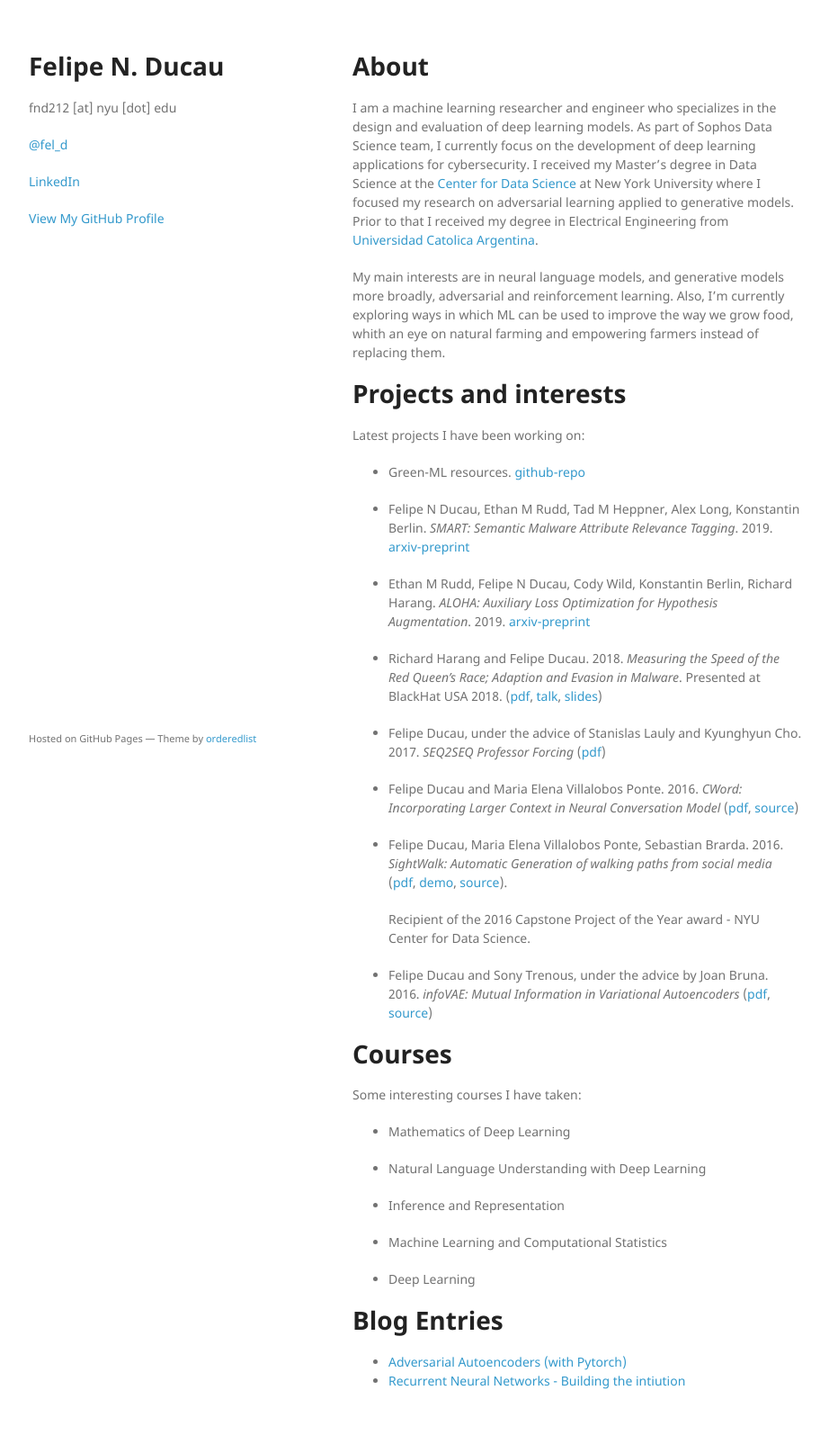
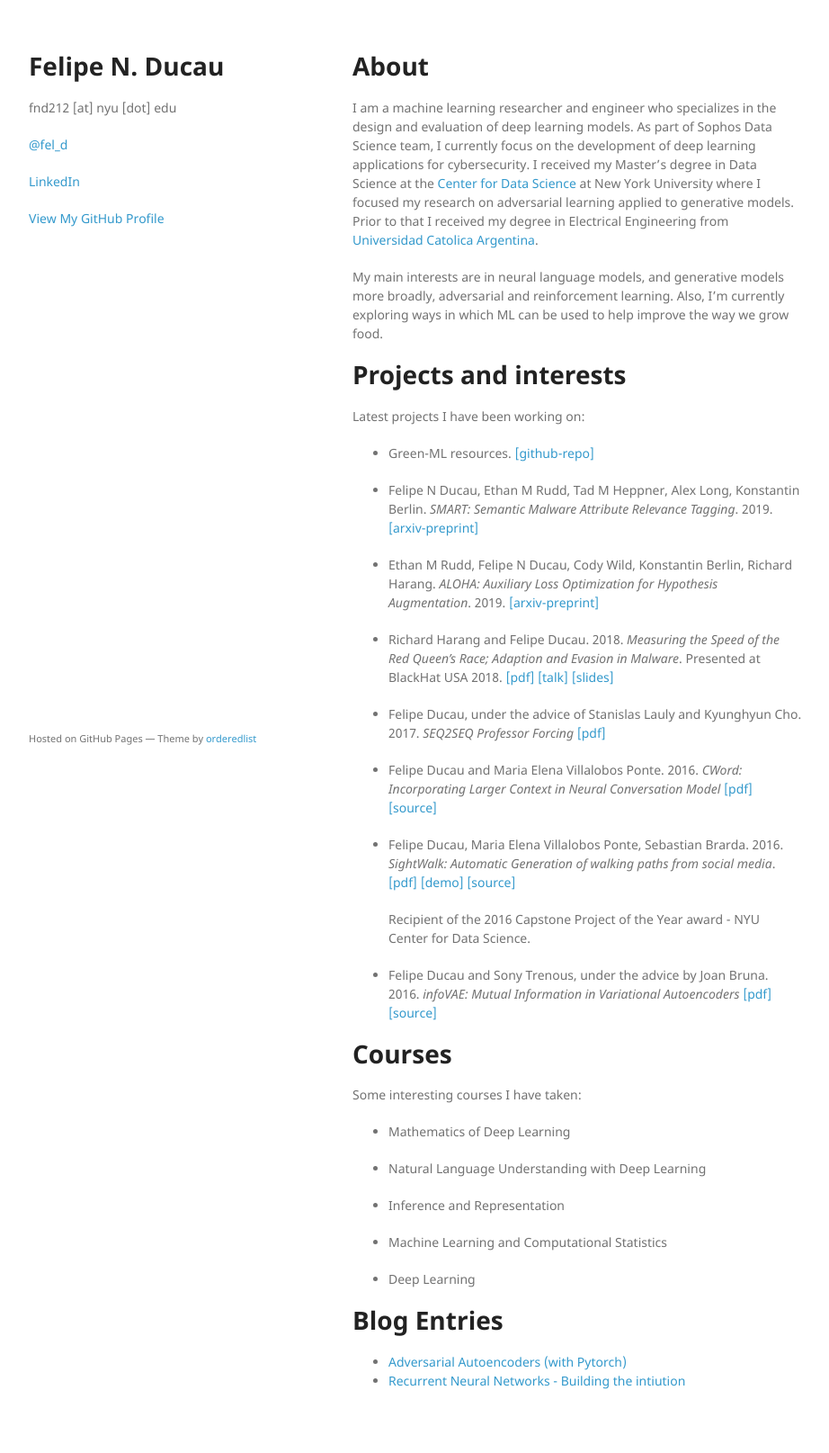
Before and after one commit to fducau/fducau.github.io, a Jekyll site: the page built from index.md, in a window 1280 px wide. Shown: the whole page at 90% size, without its empty margins (178-1100 px from the left). Built offline with Jekyll 4.4.1, drawn with Linux system fonts in a browser that asks for light colours; our own code applies the rules of GitHub Pages for plain Markdown files.

Commit message:
Update index.md

```diff
--- a/index.md
+++ b/index.md
@@ -5,28 +5,28 @@ layout: default
 # [](#header-2)About
 I am a machine learning researcher and engineer who specializes in the design and evaluation of deep learning models. As part of Sophos Data Science team, I currently focus on the development of deep learning applications for cybersecurity. I received my Master's degree in Data Science at the [Center for Data Science](http://cds.nyu.edu/) at New York University where I focused my research on adversarial learning applied to generative models. Prior to that I received my degree in Electrical Engineering from [Universidad Catolica Argentina](http://www.uca.edu.ar/index.php/site/index/es/uca/facultad-de-ciencias-fisicomatematicas-e-ingenieria/).
 
-My main interests are in neural language models, and generative models more broadly, adversarial and reinforcement learning. Also, I'm currently exploring ways in which ML can be used to improve the way we grow food, whith an eye on natural farming and empowering farmers instead of replacing them.
+My main interests are in neural language models, and generative models more broadly, adversarial and reinforcement learning. Also, I'm currently exploring ways in which ML can be used to help improve the way we grow food.
 
 # [](#header-2)Projects and interests
 Latest projects I have been working on:
 
-- Green-ML resources. [github-repo](https://github.com/fducau/green)
+- Green-ML resources. [[github-repo]](https://github.com/fducau/green)
 
-- Felipe N Ducau, Ethan M Rudd, Tad M Heppner, Alex Long, Konstantin Berlin. _SMART: Semantic Malware Attribute Relevance Tagging_. 2019. [arxiv-preprint](https://arxiv.org/abs/1905.06262)
+- Felipe N Ducau, Ethan M Rudd, Tad M Heppner, Alex Long, Konstantin Berlin. _SMART: Semantic Malware Attribute Relevance Tagging_. 2019. [[arxiv-preprint]](https://arxiv.org/abs/1905.06262)
 
-- Ethan M Rudd, Felipe N Ducau, Cody Wild, Konstantin Berlin, Richard Harang. _ALOHA: Auxiliary Loss Optimization for Hypothesis Augmentation_. 2019. [arxiv-preprint](https://arxiv.org/abs/1903.05700)
+- Ethan M Rudd, Felipe N Ducau, Cody Wild, Konstantin Berlin, Richard Harang. _ALOHA: Auxiliary Loss Optimization for Hypothesis Augmentation_. 2019. [[arxiv-preprint]](https://arxiv.org/abs/1903.05700)
 
-- Richard Harang and Felipe Ducau. 2018. _Measuring the Speed of the Red Queen's Race; Adaption and Evasion in Malware_. Presented at BlackHat USA 2018. ([pdf](https://i.blackhat.com/us-18/Wed-August-8/us-18-Harang-Measuring-the-Speed-of-the-Red-Queens-Race-wp.pdf), [talk](https://www.blackhat.com/us-18/briefings/schedule/#measuring-the-speed-of-the-red-queens-race-adaption-and-evasion-in-malware-11214), [slides](https://i.blackhat.com/us-18/Wed-August-8/us-18-Harang-Measuring-the-Speed-of-the-Red-Queens-Race.pdf))
+- Richard Harang and Felipe Ducau. 2018. _Measuring the Speed of the Red Queen's Race; Adaption and Evasion in Malware_. Presented at BlackHat USA 2018. [[pdf]](https://i.blackhat.com/us-18/Wed-August-8/us-18-Harang-Measuring-the-Speed-of-the-Red-Queens-Race-wp.pdf) [[talk]](https://www.blackhat.com/us-18/briefings/schedule/#measuring-the-speed-of-the-red-queens-race-adaption-and-evasion-in-malware-11214) [[slides]](https://i.blackhat.com/us-18/Wed-August-8/us-18-Harang-Measuring-the-Speed-of-the-Red-Queens-Race.pdf)
 
-- Felipe Ducau, under the advice of Stanislas Lauly and Kyunghyun Cho. 2017. _SEQ2SEQ Professor Forcing_ ([pdf](https://github.com/fducau/nmt/raw/adversarial_stable/seq2seq_professor_forcing.pdf))
+- Felipe Ducau, under the advice of Stanislas Lauly and Kyunghyun Cho. 2017. _SEQ2SEQ Professor Forcing_ [[pdf]](https://github.com/fducau/nmt/raw/adversarial_stable/seq2seq_professor_forcing.pdf)
 
-- Felipe Ducau and Maria Elena Villalobos Ponte. 2016. _CWord: Incorporating Larger Context in Neural Conversation Model_ ([pdf](https://github.com/fducau/CWord/blob/master/CWord_fnd212_mvp291.pdf), [source](https://github.com/fducau/CWord))
+- Felipe Ducau and Maria Elena Villalobos Ponte. 2016. _CWord: Incorporating Larger Context in Neural Conversation Model_ [[pdf]](https://github.com/fducau/CWord/blob/master/CWord_fnd212_mvp291.pdf) [[source]](https://github.com/fducau/CWord)
 
-- Felipe Ducau, Maria Elena Villalobos Ponte, Sebastian Brarda. 2016. _SightWalk: Automatic Generation of walking paths from social media_ ([pdf](https://github.com/fducau/sightwalk/blob/master/SightWalk_Final_Report.pdf), [demo](http://www.youtube.com/watch?v=GAvCeND9iRI), [source](https://github.com/fducau/sightwalk)).
+- Felipe Ducau, Maria Elena Villalobos Ponte, Sebastian Brarda. 2016. _SightWalk: Automatic Generation of walking paths from social media_. [[pdf]](https://github.com/fducau/sightwalk/blob/master/SightWalk_Final_Report.pdf) [[demo]](http://www.youtube.com/watch?v=GAvCeND9iRI) [[source]](https://github.com/fducau/sightwalk)
 
    Recipient of the 2016 Capstone Project of the Year award - NYU Center for Data Science.
 
-- Felipe Ducau and Sony Trenous, under the advice by Joan Bruna. 2016. _infoVAE: Mutual Information in Variational Autoencoders_ ([pdf](https://github.com/fducau/infoVAE/blob/master/Mutual%20Information%20in%20Variational%20Autoencoders.pdf), [source](https://github.com/fducau/infoVAE))
+- Felipe Ducau and Sony Trenous, under the advice by Joan Bruna. 2016. _infoVAE: Mutual Information in Variational Autoencoders_ [[pdf]](https://github.com/fducau/infoVAE/blob/master/Mutual%20Information%20in%20Variational%20Autoencoders.pdf) [[source]](https://github.com/fducau/infoVAE)
 
 #  [](#header-2)Courses
 Some interesting courses I have taken:
```
